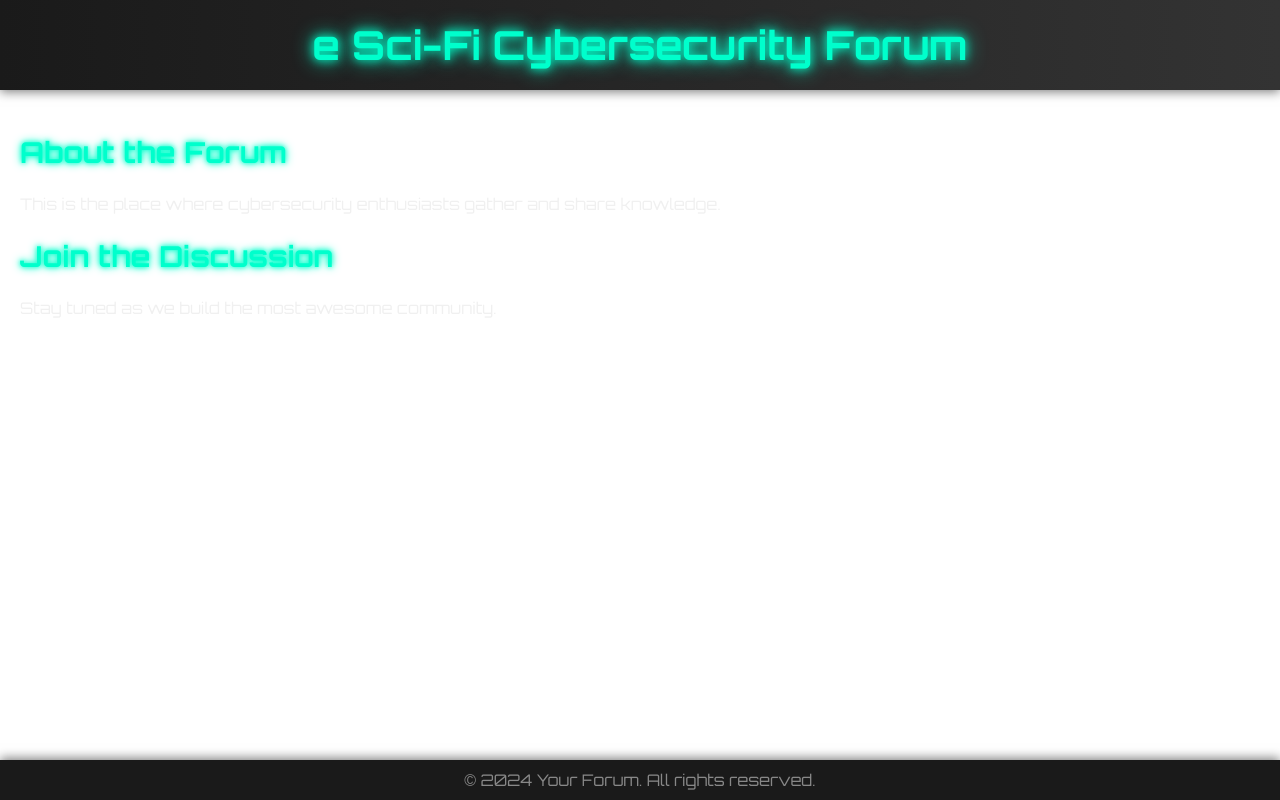
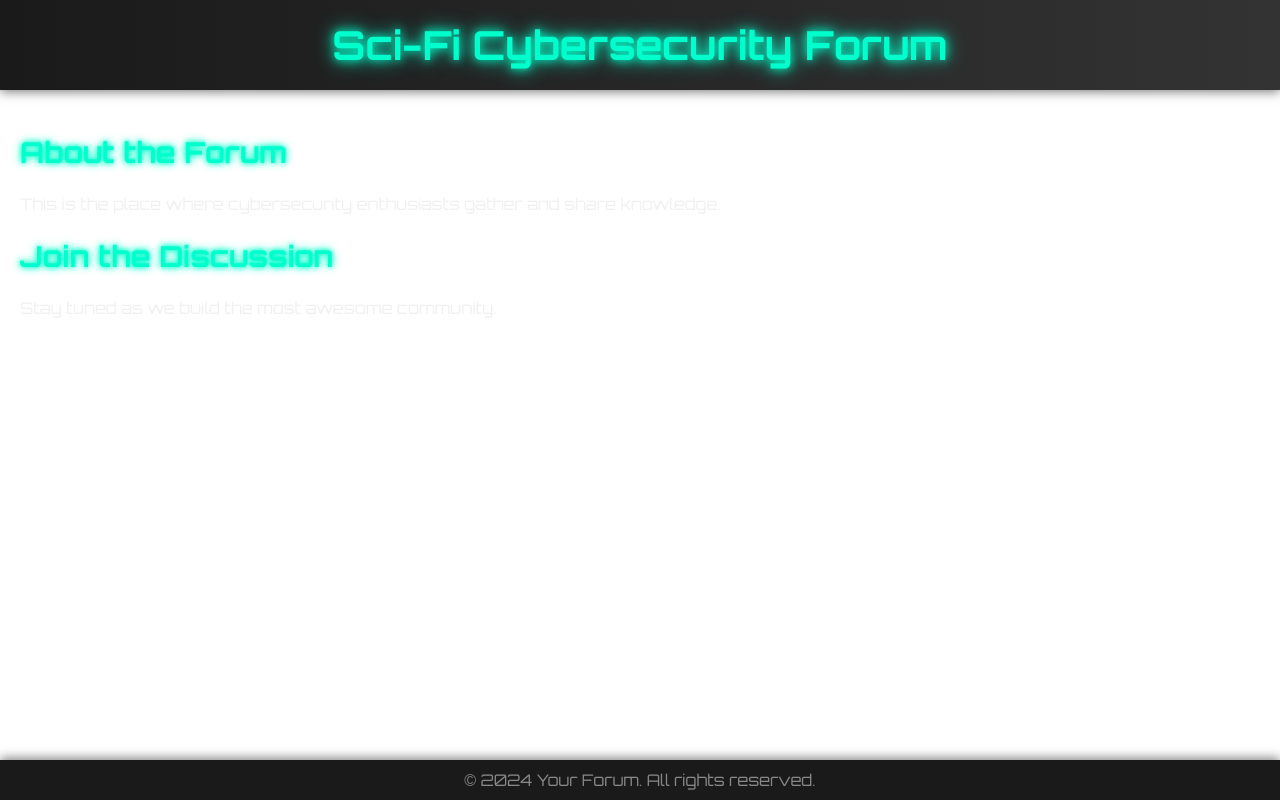
Before and after one commit to EthicalHumanoid/ethicalhumanoid.github.io, a plain HTML site: page index.html in a window 1280 px wide. Drawn offline with Linux system fonts and the light colour scheme.

Commit message:
Update index.html

```diff
--- a/index.html
+++ b/index.html
@@ -10,7 +10,7 @@
 
 <body>
     <header>
-        <h1>e Sci-Fi Cybersecurity Forum</h1>
+        <h1>Sci-Fi Cybersecurity Forum</h1>
     </header>
     <main>
         <section>
```
